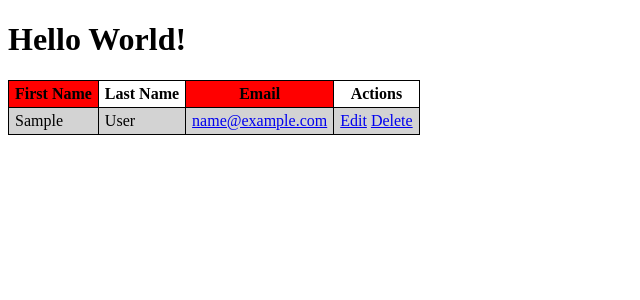
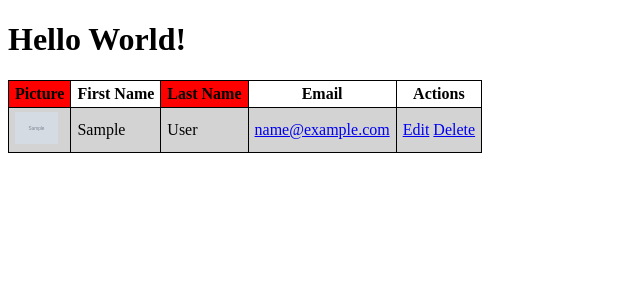
Before and after one commit to pakmmc/user_management, a Flask app: page / in a window 1280 px wide. Shown: the part 52-352 px from the top of the page, without its empty margins (0-640 px from the left). Run offline with Flask 2, Linux system fonts and the light colour scheme; tables that the repository leaves empty or names only in its code hold one stand-in row (values such as "Sample post"); grey boxes marked "Sample" are stand-in pictures.

Commit message:
Display the profile image on the homepage

```diff
--- a/templates/home.html
+++ b/templates/home.html
@@ -6,6 +6,7 @@
 <table>
     <colgroup><col><col><col></colgroup>
     <tr>
+        <th>Picture</th>
         <th>First Name</th>
         <th>Last Name</th>
         <th>Email</th>
@@ -13,6 +14,7 @@
     </tr>
 {% for row in result %}
     <tr>
+        <td><img src="{{ row['image'] }}" alt="profile" height="32"></td>
         <td>{{ row["first_name"] }}</td>
         <td>{{ row["last_name"] }}</td>
         <td> <a href="mailto:{{ row['email'] }}">{{ row['email'] }}</a> </td>
```
